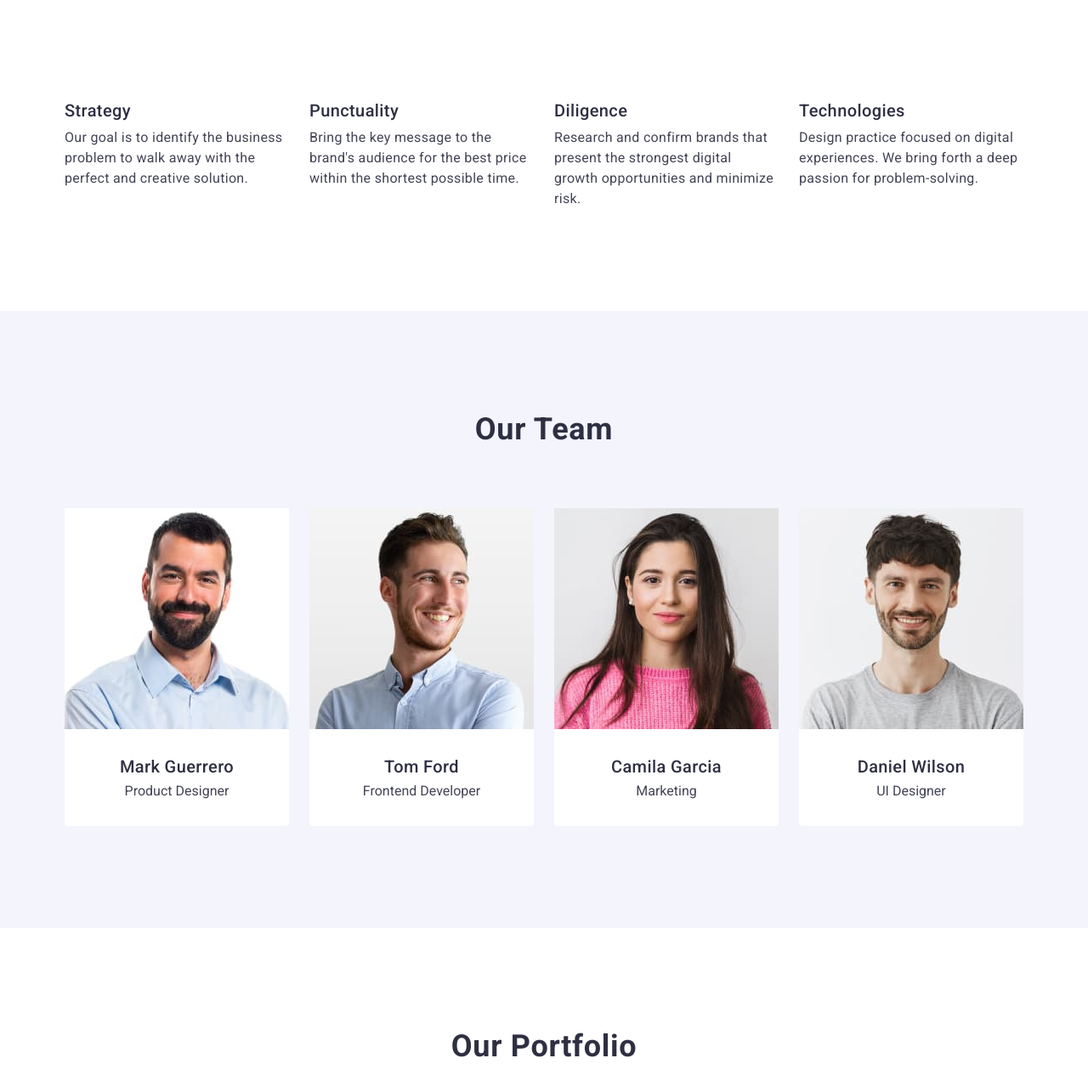
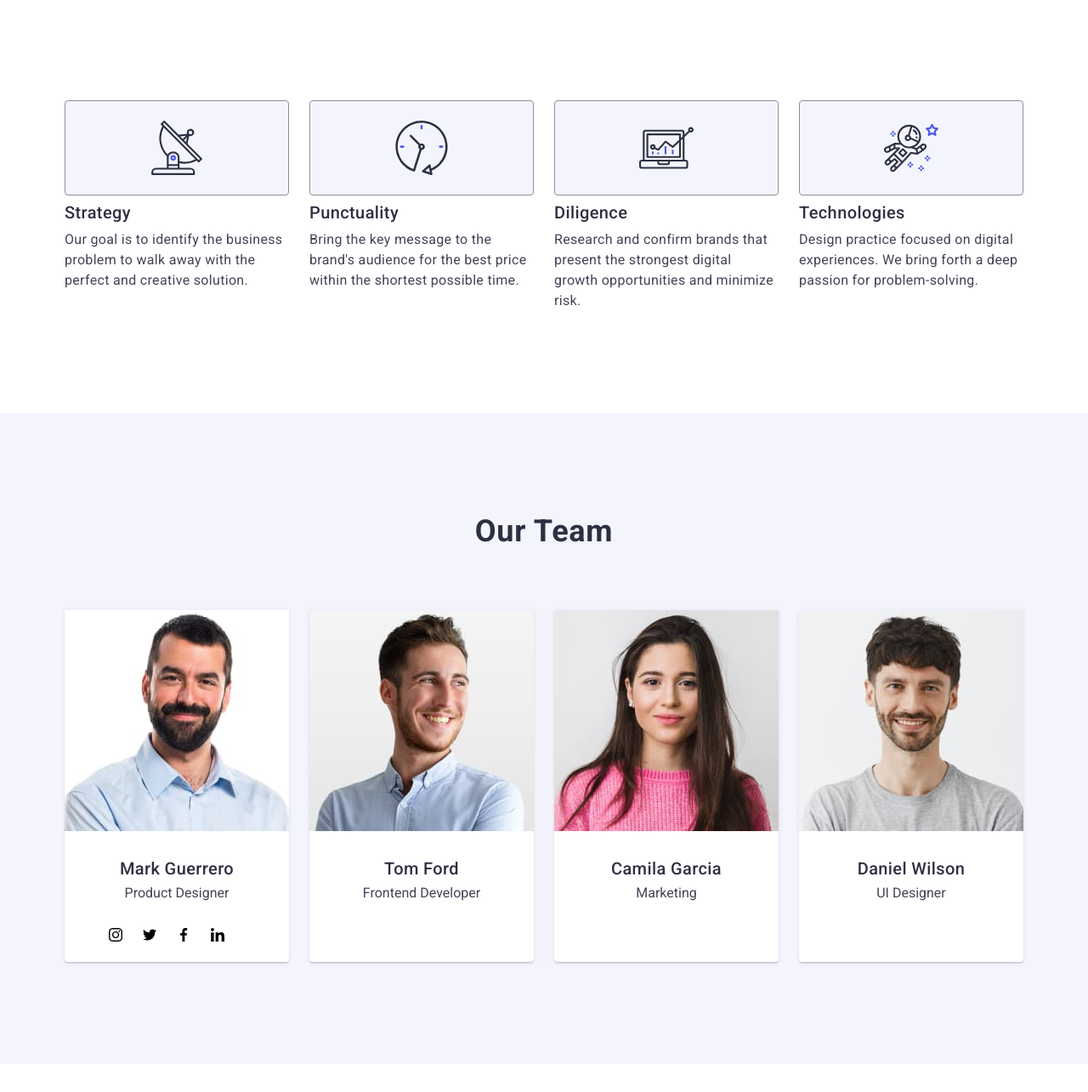
Before and after one commit to Masha1004/goit-markup-hw-04, a plain HTML site: page index.html in a window 1280 px wide. Shown: the part 675-1960 px from the top of the page at 85% size. Drawn offline with nearby package versions, Linux system fonts and the light colour scheme.

Commit message:
add social icons

```diff
--- a/css/styles.css
+++ b/css/styles.css
@@ -97,6 +97,7 @@ body {
   color: #2e2f42;
 }
 .item-link {
+  position: relative;
   padding: 24px 0;
   font-size: 16px;
   font-weight: 500;
@@ -109,9 +110,9 @@ body {
   position: absolute;
   width: 48px;
   height: 4px;
-  margin-top: 20px;
-  margin-right: auto;
-  margin-left: auto;
+  top: 68px;
+  right: 0px;
+  left: 0px;
   border-radius: 2px;
   background: #404bbf;
   content: '';
@@ -147,6 +148,18 @@ body {
   width: 264px;
   flex-direction: column;
   align-items: flex-start;
+}
+
+.qualities-div-box {
+  display: flex;
+  justify-content: center;
+  align-items: center;
+  width: 264px;
+  margin-bottom: 8px;
+  height: 112px;
+  border-radius: 4px;
+  border: 1px solid #8e8f99;
+  background: #f4f4fd;
 }
 
 .headline {
@@ -258,6 +271,12 @@ body {
   height: auto;
 }
 
+.item-portfolio {
+  box-shadow: 0px 2px 1px 0px rgba(46, 47, 66, 0.08),
+    0px 1px 1px 0px rgba(46, 47, 66, 0.16),
+    0px 1px 6px 0px rgba(46, 47, 66, 0.08);
+}
+
 .overlay-wrapper {
   position: relative;
   overflow: hidden;
@@ -275,9 +294,6 @@ body {
   transition: transform 250ms linear;
   background: #4d5ae5;
   border: 1px solid #f4f4fd;
-  box-shadow: 0px 2px 1px 0px rgba(46, 47, 66, 0.08),
-    0px 1px 1px 0px rgba(46, 47, 66, 0.16),
-    0px 1px 6px 0px rgba(46, 47, 66, 0.08);
   color: #f4f4fd;
 }
 
@@ -289,8 +305,21 @@ body {
   padding: 32px 0px;
 }
 
+.social-box {
+  width: 40px;
+  height: 40px;
+}
+
+.social-flex {
+  display: flex;
+  justify-content: center;
+}
+
 .team-img {
   border-radius: 0px 0px 4px 4px;
+  box-shadow: 0px 2px 1px 0px rgba(46, 47, 66, 0.08),
+    0px 1px 1px 0px rgba(46, 47, 66, 0.16),
+    0px 1px 6px 0px rgba(46, 47, 66, 0.08);
   background: #ffffff;
 }
 .section-team {
--- a/index.html
+++ b/index.html
@@ -62,6 +62,11 @@
           <h2 class="visually-hidden">main qualities</h2>
           <ul class="list p-flex">
             <li class="li-flex">
+              <div class="qualities-div-box">
+                <svg width="64px" height="64" aria-label="satellite dish">
+                  <use href="./images/icons/icons.svg#icon-antenna"></use>
+                </svg>
+              </div>
               <h3 class="subtitle">Strategy</h3>
               <p class="qualities-txt">
                 Our goal is to identify the business problem to walk away with
@@ -69,6 +74,11 @@
               </p>
             </li>
             <li class="li-flex">
+              <div class="qualities-div-box">
+                <svg width="64px" height="64" aria-label="clock">
+                  <use href="images/icons/icons.svg#icon-clock"></use>
+                </svg>
+              </div>
               <h3 class="subtitle">Punctuality</h3>
               <p class="qualities-txt">
                 Bring the key message to the brand's audience for the best price
@@ -76,6 +86,11 @@
               </p>
             </li>
             <li class="li-flex">
+              <div class="qualities-div-box">
+                <svg width="64px" height="64" aria-label="diagram">
+                  <use href="images/icons/icons.svg#icon-diagram"></use>
+                </svg>
+              </div>
               <h3 class="subtitle">Diligence</h3>
               <p class="qualities-txt">
                 Research and confirm brands that present the strongest digital
@@ -83,6 +98,11 @@
               </p>
             </li>
             <li class="li-flex">
+              <div class="qualities-div-box">
+                <svg width="64px" height="64" aria-label="astronaut">
+                  <use href="images/icons/icons.svg#icon-astronaut"></use>
+                </svg>
+              </div>
               <h3 class="subtitle">Technologies</h3>
               <p class="qualities-txt">
                 Design practice focused on digital experiences. We bring forth a
@@ -108,6 +128,50 @@
                 <h3 class="subtitle text">Mark Guerrero</h3>
                 <p class="text">Product Designer</p>
               </div>
+              <ul class="list social-flex">
+                <li class="social-box">
+                  <a>
+                    <svg class="inst-box">
+                      <use
+                        href="./images/icons/icons.svg#icon-instagram"
+                        width="16"
+                        height="16"
+                      ></use></svg></a>
+                </li>
+                <li class="social-box">
+                  <a>
+                    <svg class="inst-box">
+                      <use
+                        href="./images/icons/icons.svg#icon-twitter"
+                        width="16"
+                        height="16"
+                      ></use>
+                    </svg>
+                  </a>
+                </li>
+                <li class="social-box">
+                  <a>
+                    <svg class="inst-box">
+                      <use
+                        href="./images/icons/icons.svg#icon-facebook"
+                        width="16"
+                        height="16"
+                      ></use>
+                    </svg>
+                  </a>
+                </li>
+                <li class="social-box">
+                  <a>
+                    <svg class="inst-box">
+                      <use
+                        href="./images/icons/icons.svg#icon-linkedin"
+                        width="16"
+                        height="16"
+                      ></use>
+                    </svg>
+                  </a>
+                </li>
+              </ul>
             </li>
             <li class="team-img">
               <img
```
Also changed, not shown: images/icons/icons.svg (added), images/icons/symbol-defs.svg (deleted).
